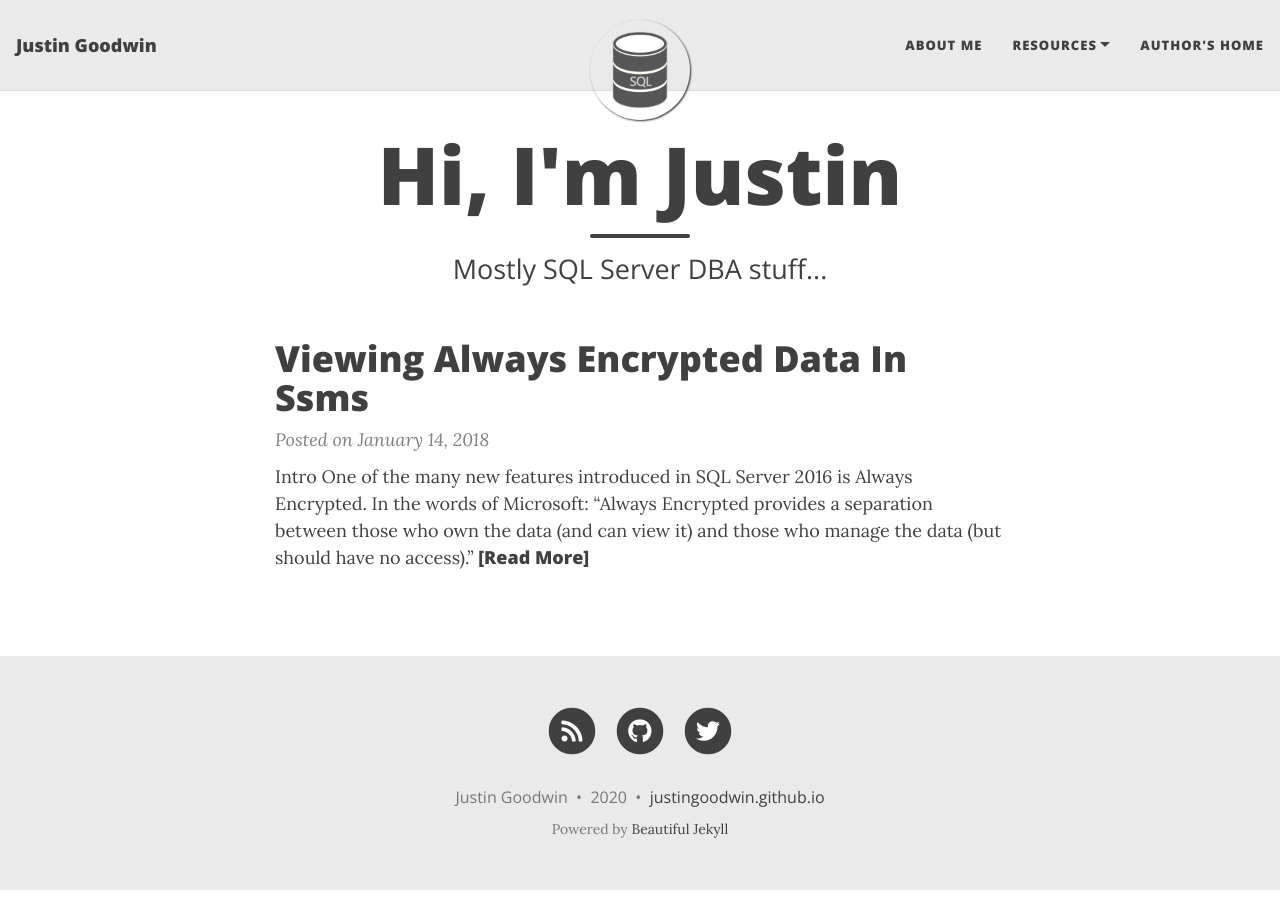
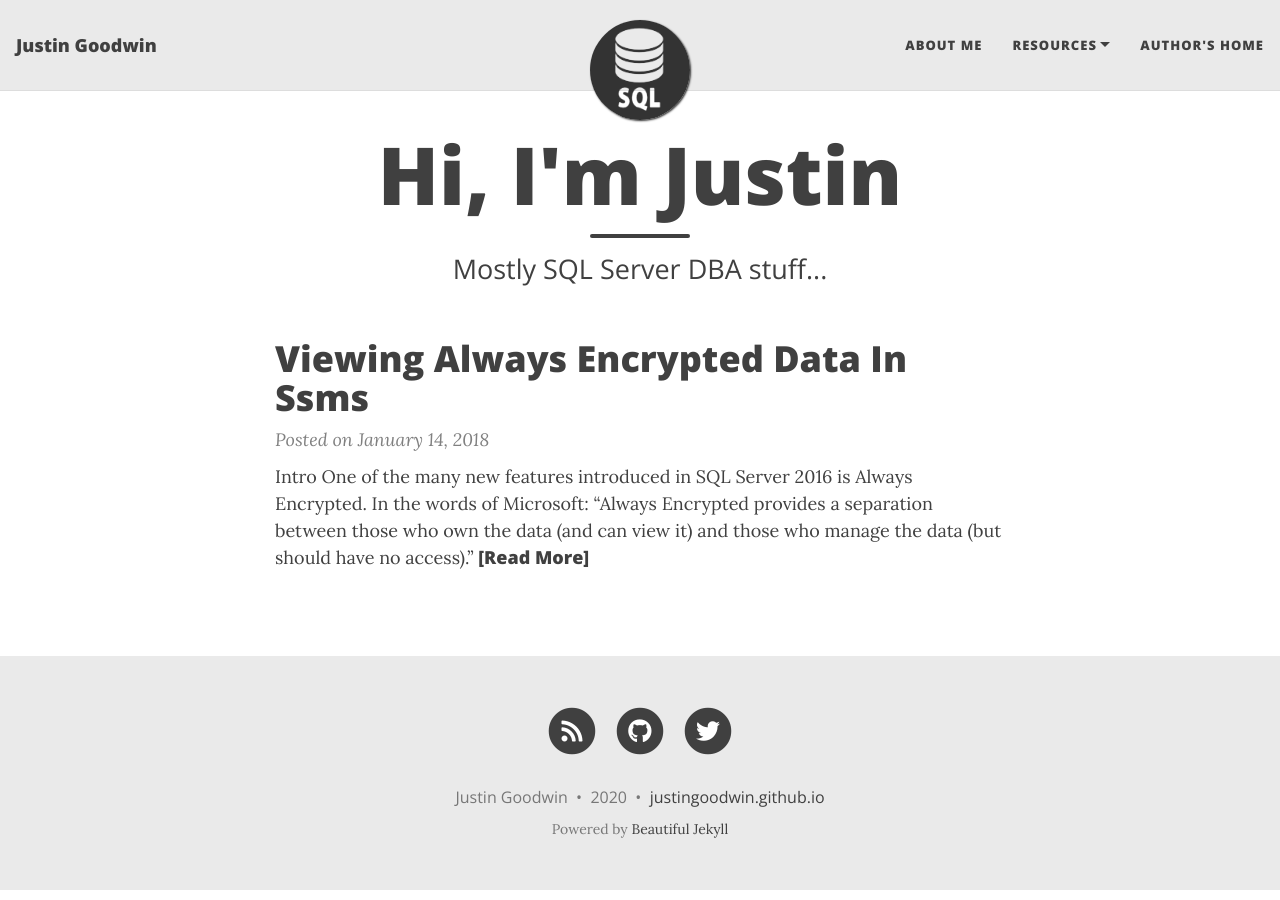
Before and after one commit to justingoodwin/justingoodwin.github.io, a Jekyll site: the page built from index.html, in a window 1280 px wide. Built offline with Jekyll 4.4.1, drawn with Linux system fonts in a browser that asks for light colours; nearby versions of some CDN libraries; the list of posts is cut into pages by our own code.

Commit message:
icon_sql

```diff
--- a/_config.yml
+++ b/_config.yml
@@ -25,7 +25,7 @@ navbar-links:
 # Image to show in the navigation bar - works best with a square image
 # Remove this parameter if you don't want an image in the navbar
 #avatar: "/assets/img/avatar-icon.png"
-avatar: "/assets/img/sql.png"
+avatar: "/assets/img/icon_sql.png"
 
 # By default, the image is cut into a circle. You can disable this behaviour by setting 'round-avatar: false'
 round-avatar: true
```
Also changed, not shown: assets/img/icon_sql.png (added).
